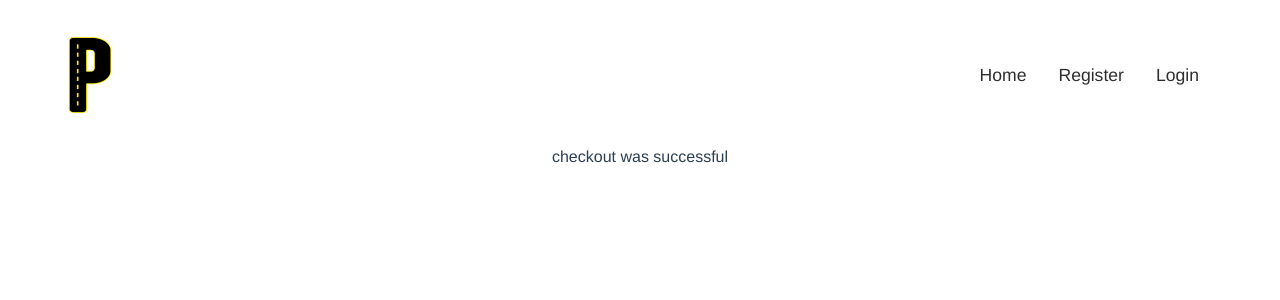
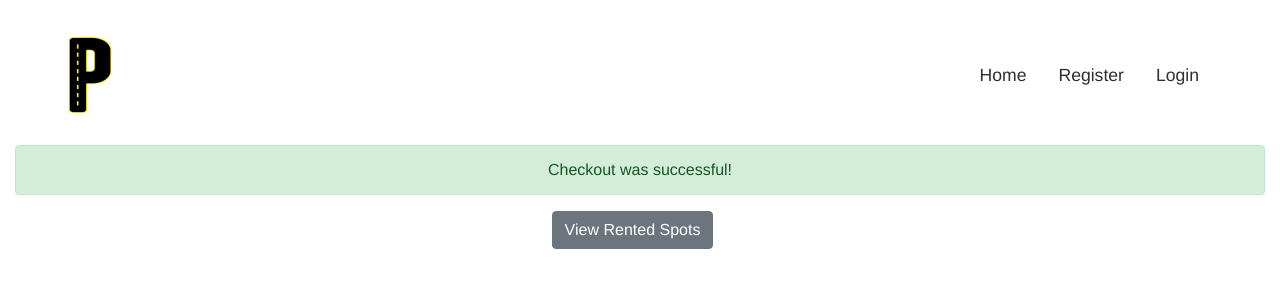
Before and after one commit to meghans18/park-app, a Vue app in the folder client/: page /success in a window 1280 px wide. Shown: the top 300 px of the page. Built offline with nearby package versions, Linux system fonts and the light colour scheme.

Commit message:
alerts for checkout success and failure pages

```diff
--- a/client/src/components/Failure.vue
+++ b/client/src/components/Failure.vue
@@ -1,6 +1,9 @@
 <template>
     <div id="failure">
-        checkout failed
+        <b-alert variant="danger" show>
+            Checkout failed! Please try again.
+        </b-alert>
+        <b-button style="margin-right: 15px;" @click="$router.push('/')">Back to Home</b-button>
     </div>
 </template>
 
--- a/client/src/components/Success.vue
+++ b/client/src/components/Success.vue
@@ -1,6 +1,9 @@
 <template>
     <div id="success">
-        checkout was successful
+        <b-alert variant="success" show>
+            Checkout was successful!
+        </b-alert>
+        <b-button style="margin-right: 15px;" @click="$router.push('/rented-spots')">View Rented Spots</b-button>
     </div>
 </template>
 
```
